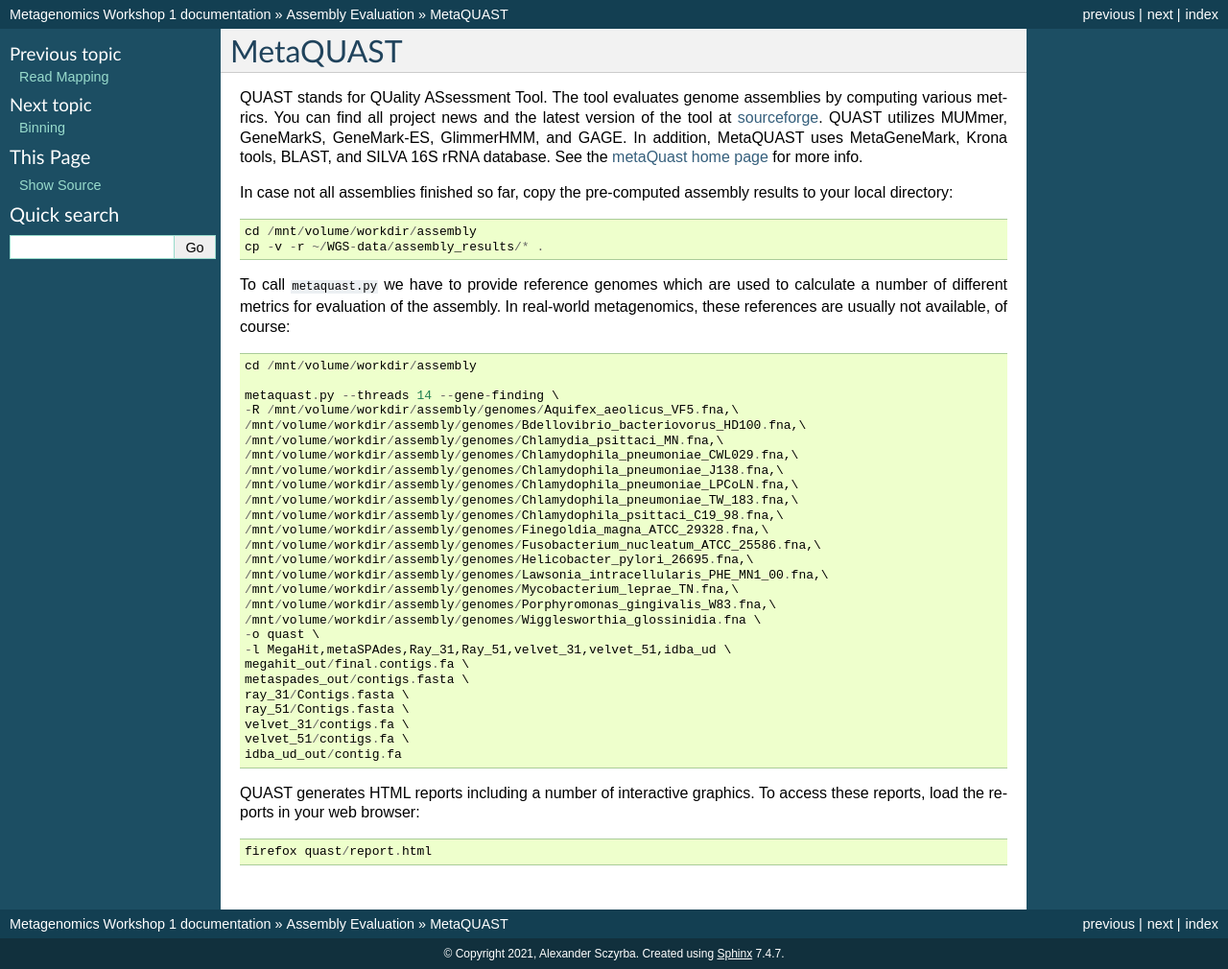
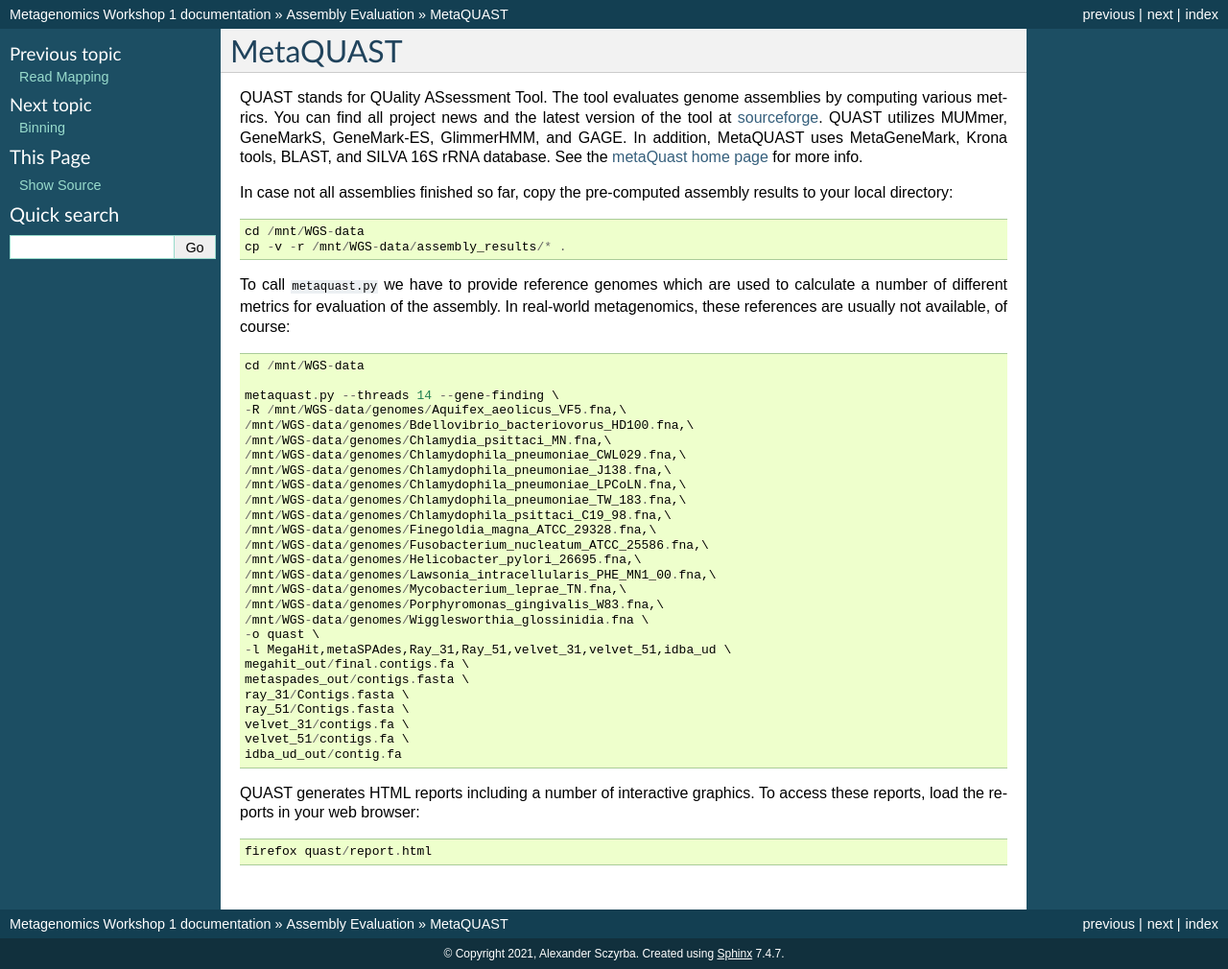
Before and after one commit to metagenomics/metagenomics-workshop, a Sphinx documentation site: the page built from docs/evaluation/metaquast.rst, in a window 1280 px wide. Shown: the whole page at 96% size. Built offline with Sphinx 7.4.7, drawn with Linux system fonts in a browser that asks for light colours.

Commit message:
Update metaquast.rst

```diff
--- a/docs/evaluation/metaquast.rst
+++ b/docs/evaluation/metaquast.rst
@@ -13,32 +13,32 @@
 In case not all assemblies finished so far, copy the pre-computed
 assembly results to your local directory::
 
-  cd /mnt/volume/workdir/assembly
-  cp -v -r ~/WGS-data/assembly_results/* .
+  cd /mnt/WGS-data
+  cp -v -r /mnt/WGS-data/assembly_results/* .
 
 To call ``metaquast.py`` we have to provide reference genomes which
 are used to calculate a number of different metrics for evaluation of
 the assembly. In real-world metagenomics, these references are usually
 not available, of course::
 
-  cd /mnt/volume/workdir/assembly
+  cd /mnt/WGS-data
 
   metaquast.py --threads 14 --gene-finding \
-  -R /mnt/volume/workdir/assembly/genomes/Aquifex_aeolicus_VF5.fna,\
-  /mnt/volume/workdir/assembly/genomes/Bdellovibrio_bacteriovorus_HD100.fna,\
-  /mnt/volume/workdir/assembly/genomes/Chlamydia_psittaci_MN.fna,\
-  /mnt/volume/workdir/assembly/genomes/Chlamydophila_pneumoniae_CWL029.fna,\
-  /mnt/volume/workdir/assembly/genomes/Chlamydophila_pneumoniae_J138.fna,\
-  /mnt/volume/workdir/assembly/genomes/Chlamydophila_pneumoniae_LPCoLN.fna,\
-  /mnt/volume/workdir/assembly/genomes/Chlamydophila_pneumoniae_TW_183.fna,\
-  /mnt/volume/workdir/assembly/genomes/Chlamydophila_psittaci_C19_98.fna,\
-  /mnt/volume/workdir/assembly/genomes/Finegoldia_magna_ATCC_29328.fna,\
-  /mnt/volume/workdir/assembly/genomes/Fusobacterium_nucleatum_ATCC_25586.fna,\
-  /mnt/volume/workdir/assembly/genomes/Helicobacter_pylori_26695.fna,\
-  /mnt/volume/workdir/assembly/genomes/Lawsonia_intracellularis_PHE_MN1_00.fna,\
-  /mnt/volume/workdir/assembly/genomes/Mycobacterium_leprae_TN.fna,\
-  /mnt/volume/workdir/assembly/genomes/Porphyromonas_gingivalis_W83.fna,\
-  /mnt/volume/workdir/assembly/genomes/Wigglesworthia_glossinidia.fna \
+  -R /mnt/WGS-data/genomes/Aquifex_aeolicus_VF5.fna,\
+  /mnt/WGS-data/genomes/Bdellovibrio_bacteriovorus_HD100.fna,\
+  /mnt/WGS-data/genomes/Chlamydia_psittaci_MN.fna,\
+  /mnt/WGS-data/genomes/Chlamydophila_pneumoniae_CWL029.fna,\
+  /mnt/WGS-data/genomes/Chlamydophila_pneumoniae_J138.fna,\
+  /mnt/WGS-data/genomes/Chlamydophila_pneumoniae_LPCoLN.fna,\
+  /mnt/WGS-data/genomes/Chlamydophila_pneumoniae_TW_183.fna,\
+  /mnt/WGS-data/genomes/Chlamydophila_psittaci_C19_98.fna,\
+  /mnt/WGS-data/genomes/Finegoldia_magna_ATCC_29328.fna,\
+  /mnt/WGS-data/genomes/Fusobacterium_nucleatum_ATCC_25586.fna,\
+  /mnt/WGS-data/genomes/Helicobacter_pylori_26695.fna,\
+  /mnt/WGS-data/genomes/Lawsonia_intracellularis_PHE_MN1_00.fna,\
+  /mnt/WGS-data/genomes/Mycobacterium_leprae_TN.fna,\
+  /mnt/WGS-data/genomes/Porphyromonas_gingivalis_W83.fna,\
+  /mnt/WGS-data/genomes/Wigglesworthia_glossinidia.fna \
   -o quast \
   -l MegaHit,metaSPAdes,Ray_31,Ray_51,velvet_31,velvet_51,idba_ud \
   megahit_out/final.contigs.fa \
```
